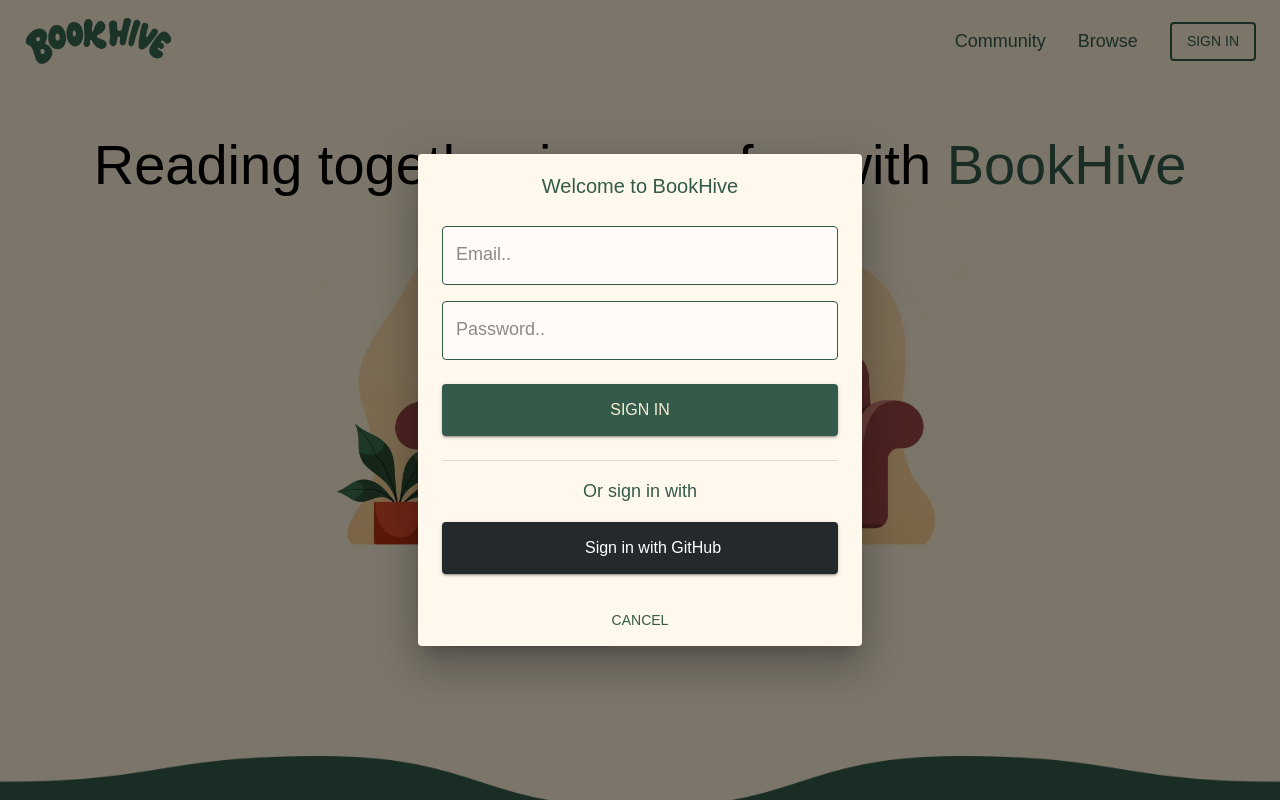
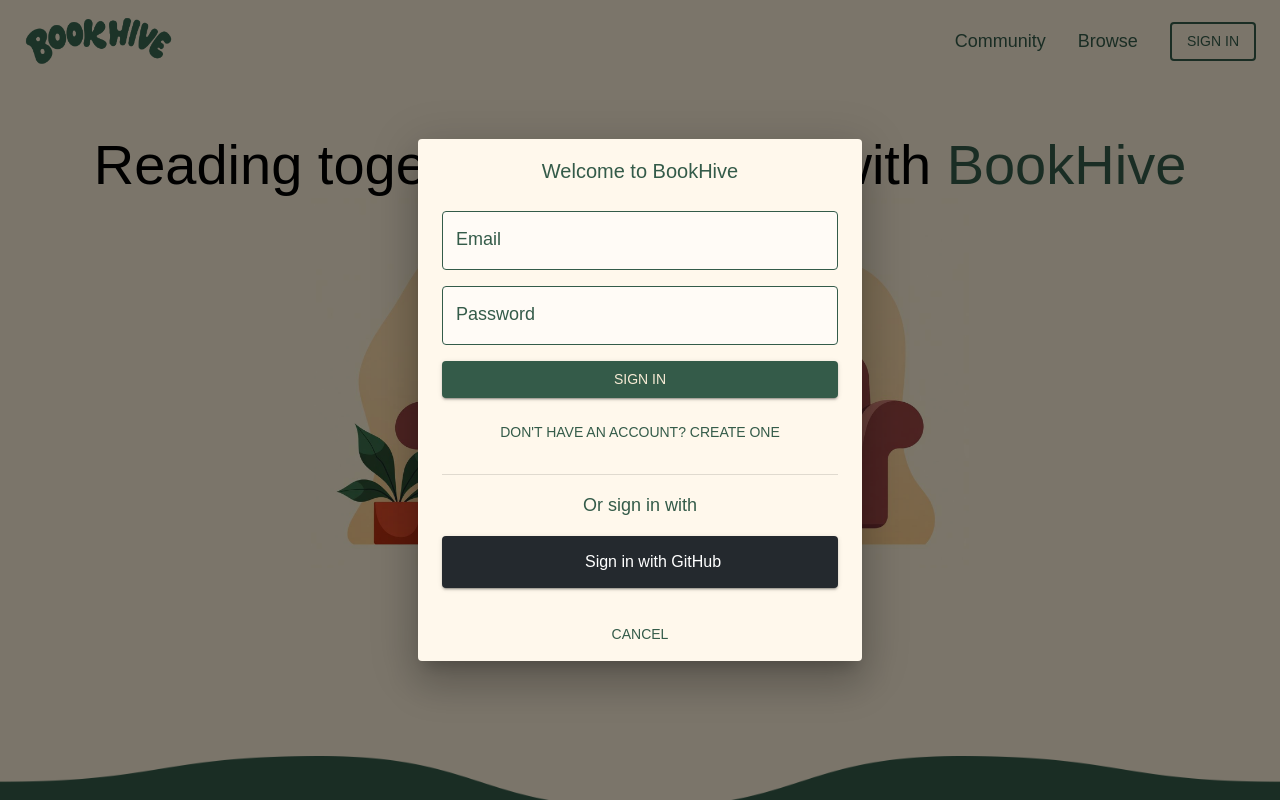
Before and after one commit to Rebecka94/BookHive, a Next.js app: page / in a window 1280 px wide. Both pictures are taken after a click on the button "SIGN IN". Shown: the top 800 px of the page. Built offline with nearby package versions, Linux system fonts and the light colour scheme; no server answers; some icons are missing; a web font is replaced by a local one; what @mui/material-nextjs would draw is missing.

Commit message:
added sign up method to email login

```diff
--- a/app/auth/signin/EmailLogin.tsx
+++ b/app/auth/signin/EmailLogin.tsx
@@ -14,14 +14,14 @@
   const [email, setEmail] = useState("");
   const [password, setPassword] = useState("");
   const [loading, setLoading] = useState(false);
+  const [isSignup, setIsSignup] = useState(false);
 
-  const handleLogin = async () => {
+  const handleAuth = async () => {
     setLoading(true);
 
-    const { error } = await supabase.auth.signInWithPassword({
-      email,
-      password,
-    });
+    const { error } = isSignup
+      ? await supabase.auth.signUp({ email, password })
+      : await supabase.auth.signInWithPassword({ email, password });
 
     setLoading(false);
 
@@ -36,36 +36,29 @@
   return (
     <Box display="flex" flexDirection="column" gap={2}>
       <TextField
-        label="Email.."
+        label="Email"
         type="email"
         value={email}
         onChange={(e) => setEmail(e.target.value)}
         fullWidth
-        sx={{
-          "& .MuiInputLabel-root": {
-            color: "rgba(64, 64, 64, 0.6)",
-          },
-        }}
       />
+
       <TextField
-        label="Password.."
+        label="Password"
         type="password"
         value={password}
         onChange={(e) => setPassword(e.target.value)}
         fullWidth
-        sx={{
-          "& .MuiInputLabel-root": {
-            color: "rgba(64, 64, 64, 0.6)",
-          },
-        }}
       />
-      <Button
-        sx={{ py: 1.5, fontSize: "1rem", mt: 1 }}
-        variant="contained"
-        onClick={handleLogin}
-        disabled={loading}
-      >
-        Sign in
+
+      <Button variant="contained" onClick={handleAuth} disabled={loading}>
+        {isSignup ? "Create account" : "Sign in"}
+      </Button>
+
+      <Button variant="text" onClick={() => setIsSignup(!isSignup)}>
+        {isSignup
+          ? "Already have an account? Sign in"
+          : "Don't have an account? Create one"}
       </Button>
     </Box>
   );
```
